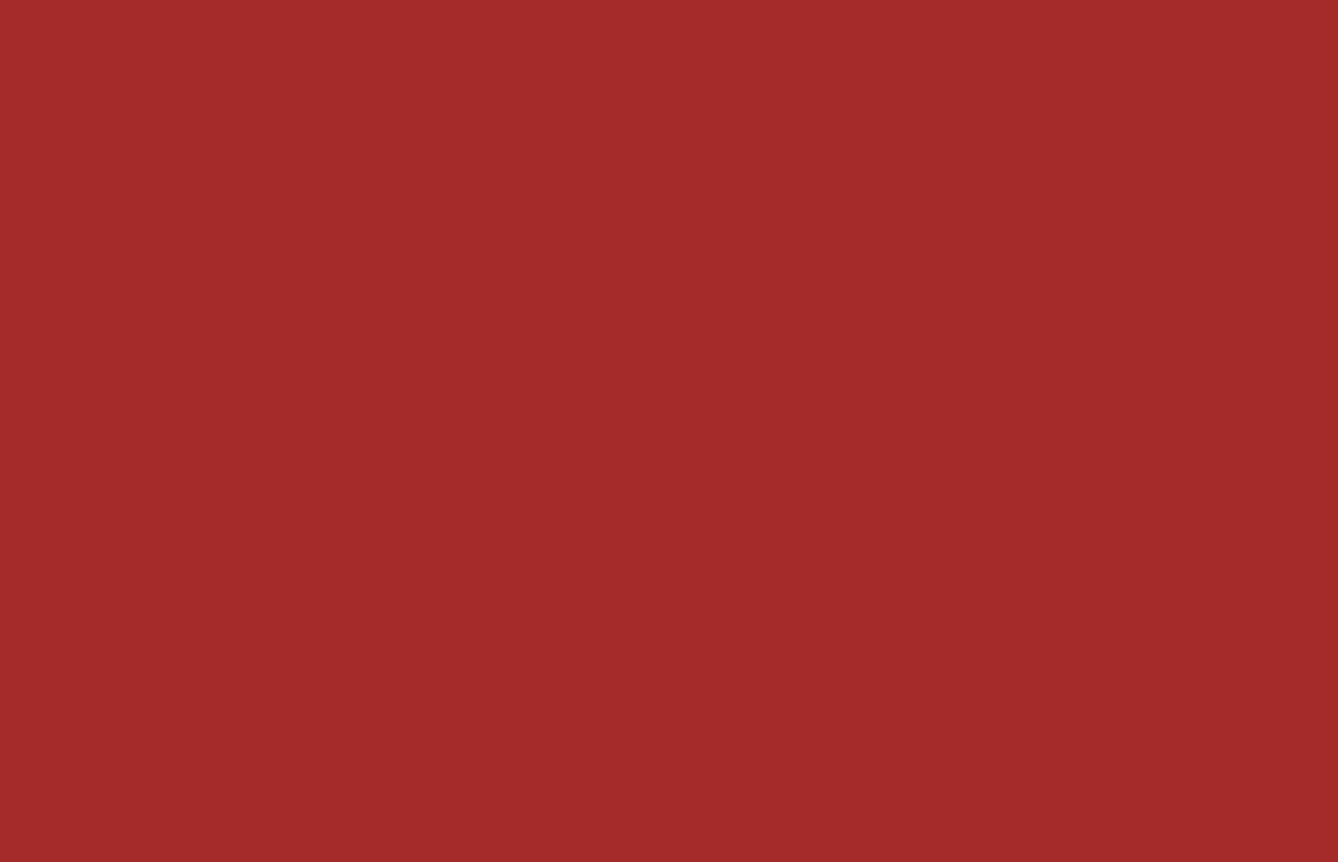
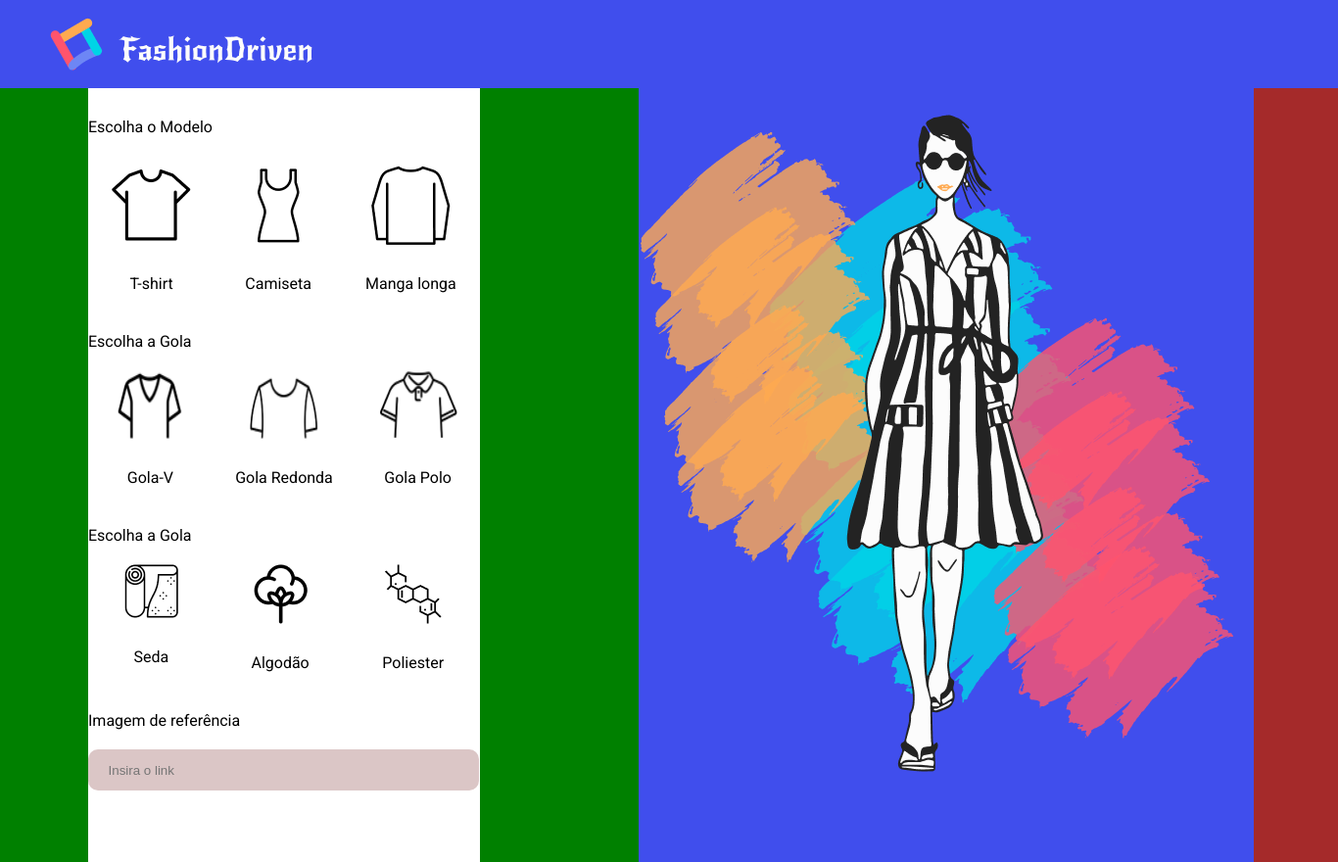
Before and after one commit to davidsauner/fashion-driven, a plain HTML site: page index.html in a window 1280 px wide. Shown: the whole page at 98% size, 1366 px wide, since content can reach past the window. Before the commit the page ends 800 px from the top, so only its background shows below. Drawn offline with Linux system fonts and the light colour scheme.

Commit message:
laytou e seleção pronto

```diff
--- a/index.html
+++ b/index.html
@@ -8,9 +8,73 @@
     <title>Document</title>
 </head>
 <body>
-
-
-
+    <header>
+        <div class="logo">
+            <img src="img/Logo.png" alt="">
+        </div>
+    </header>
+    <div class="conteudo">
+        <main>
+         <div class="containermodel">
+           <p class="titulo1">Escolha o Modelo</p>
+            <div class="model">
+                <div class="tshirt" >
+                <img class="check "   onclick="selecionacamisa(this,'T-shirt')" src="img/tshirt.png" >
+                <p>T-shirt</p>
+                </div>
+                <div class="camiseta" >
+                    <img  onclick="selecionacamisa(this,'Camiseta')"  src="img/Camiseta.png" >
+                    <p>
+                        Camiseta
+                    </p>
+                </div>
+               <div class="mangalonga" >
+                <img onclick="selecionacamisa(this, 'Mangalonga')" src="img/Mangalonga.png" >
+                <P>Manga longa</P>
+               </div>
+            </div>
+            <p class="titulo">Escolha a Gola</p>
+            <div class="model golinha">
+                <div class="tshirt" >
+                <img onclick="selecionagola(this, 'Gola-V')" src="img/GolaV.png" >
+                <p>Gola-V</p>
+                </div>
+                <div class="camiseta" >
+                    <img  onclick="selecionagola(this, 'Gola Redonda')"  src="img/GolaRedonda.png" >
+                    <p>
+                        Gola Redonda
+                    </p>
+                </div>
+               <div class="mangalonga" >
+                <img onclick="selecionagola(this, 'Gola Polo')" src="img/GolaPolo.png" >
+                <P>Gola Polo </P>
+               </div>
+            </div>
+            <p class="titulo">Escolha a Gola</p>
+            <div class="model tecido">
+                <div class="tshirt" >
+                <img onclick="selecionatecido(this, 'Seda')" src="img/Seda.png" >
+                <p>Seda</p>
+                </div>
+                <div class="camiseta" >
+                    <img  onclick="selecionatecido(this, 'Algodão')"  src="img/Algodão.png" >
+                    <p>
+                        Algodão
+                    </p>
+                </div>
+               <div class="mangalonga" >
+                <img onclick="selecionatecido(this, 'Poliester')" src="img/Poliester.png" >
+                <P>Poliester </P>
+               </div>
+            </div>
+            <p class="titulo">Imagem de referência</p>
+            <input type="text" placeholder="     Insira o link">
+            </div>
+        </main>
+        <aside>
+        <img src="img/ilustração.png" alt="">
+        </aside>
+    </div>
 
 
     <script src="script.js"></script>
--- a/script.js
+++ b/script.js
@@ -1 +1,35 @@
-alert("ihulllllllllll")
+let modelo;
+let gola;
+let tecido;
+
+function selecionacamisa(borda , nome){
+    let camisa = document.querySelector('.selecionado')
+    modelo = nome
+    if(camisa !== null){
+        camisa.classList.remove('selecionado')
+    }
+
+    borda.classList.add('selecionado')
+}
+function selecionagola(bgola , nome){
+    let camisagola = document.querySelector('.golinha .selecionado')
+    gola = nome
+    if(camisagola !== null){
+        camisagola.classList.remove('selecionado')
+
+    }
+
+    bgola.classList.add('selecionado')
+}
+
+function selecionatecido(tecidin , nome){
+    let tecidao = document.querySelector('.tecido .selecionado')
+    tecido = nome
+
+    if(tecidao !== null){
+        tecidao.classList.remove('selecionado')
+
+    }
+
+    tecidin.classList.add('selecionado')
+}
--- a/style.css
+++ b/style.css
@@ -1 +1,81 @@
-body{background-color: brown;}
+@import url('https://fonts.googleapis.com/css2?family=Roboto&display=swap');
+body{background-color: brown;
+    font-family: 'Roboto', sans-serif;
+     margin: 0%  ;}
+    .conteudo{
+        display: flex;
+        box-sizing: border-box;
+    }
+.logo{
+    width: 1366px;
+    background-color: #404EED;
+    height: 90px;
+    display: flex;
+    align-items: center;
+    margin-top: 0%;
+    padding: 0%;
+}
+.logo img{
+    margin-left: 50px;
+
+}
+main{
+    width: 696px;
+    height:790px ;
+    background-color: green;
+}
+aside{
+    width: 670px;
+    height: 790px;
+    background-color:#404EED ;
+}
+.containermodel{
+    background-color: white;
+    width: 400px;
+    height: 790px;
+    margin: 0 90px;
+    margin-top: 0%;
+}
+.model{
+    display: flex;
+    justify-content: space-around;
+    margin-bottom: 30px;
+}
+.tshirt,.camiseta,.mangalonga{
+    display:flex;
+    align-items:center;
+    flex-direction: column;
+}
+.selecionado{
+    border-width: 300px;
+    border-radius: 50px;
+    border: 3px solid #404EED;
+}
+
+p{
+    margin:0px ;
+    padding-top: 30px;
+}
+.titulo1{
+    padding: 30px 0 ;
+}
+.titulo{
+    padding-top:  10px ;
+    padding-bottom: 20px;
+}
+.golinha img{
+    height: 70px;
+    width: 80px;
+
+}
+input{
+     width: 395px;
+     height: 40px;
+     border-radius: 10px;
+     outline-style: none;
+     border-style: none;
+     background:  #dbc6c6;
+     display: flex;
+     align-items: center;
+
+}
```
